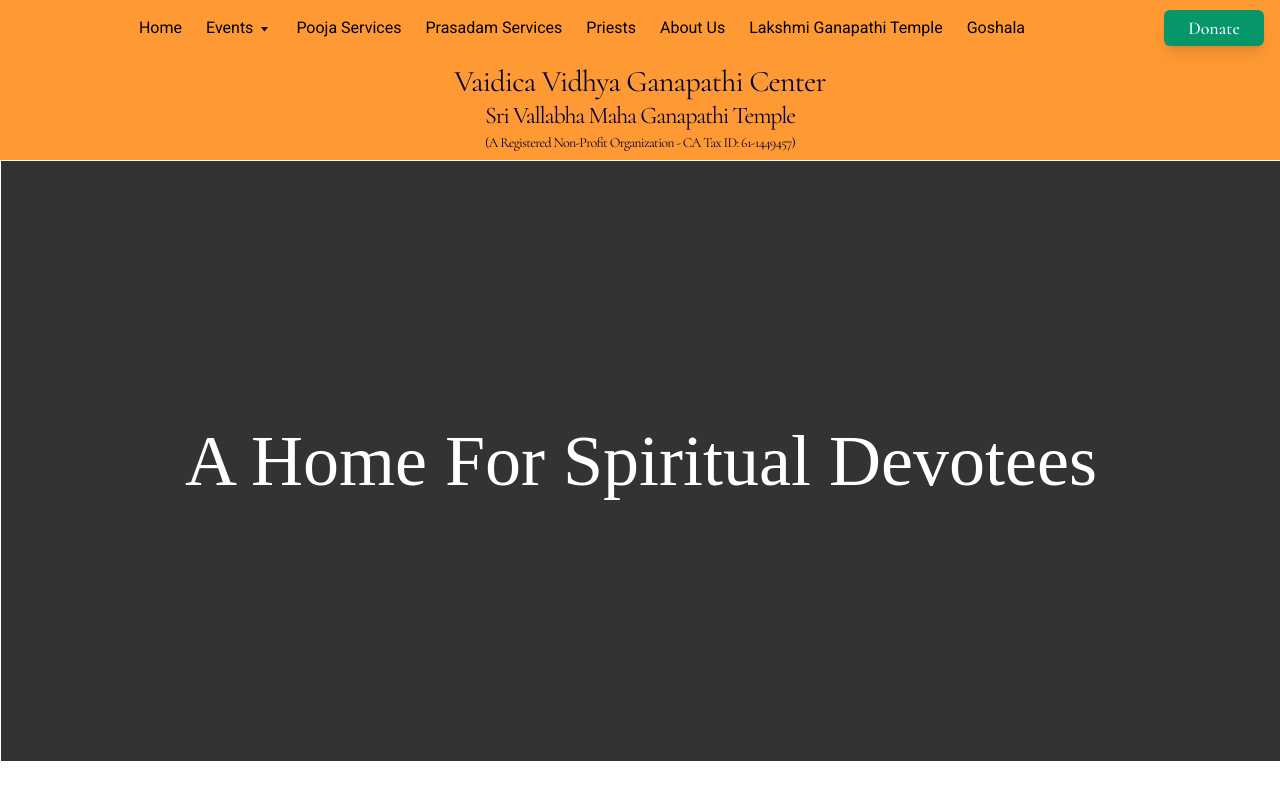
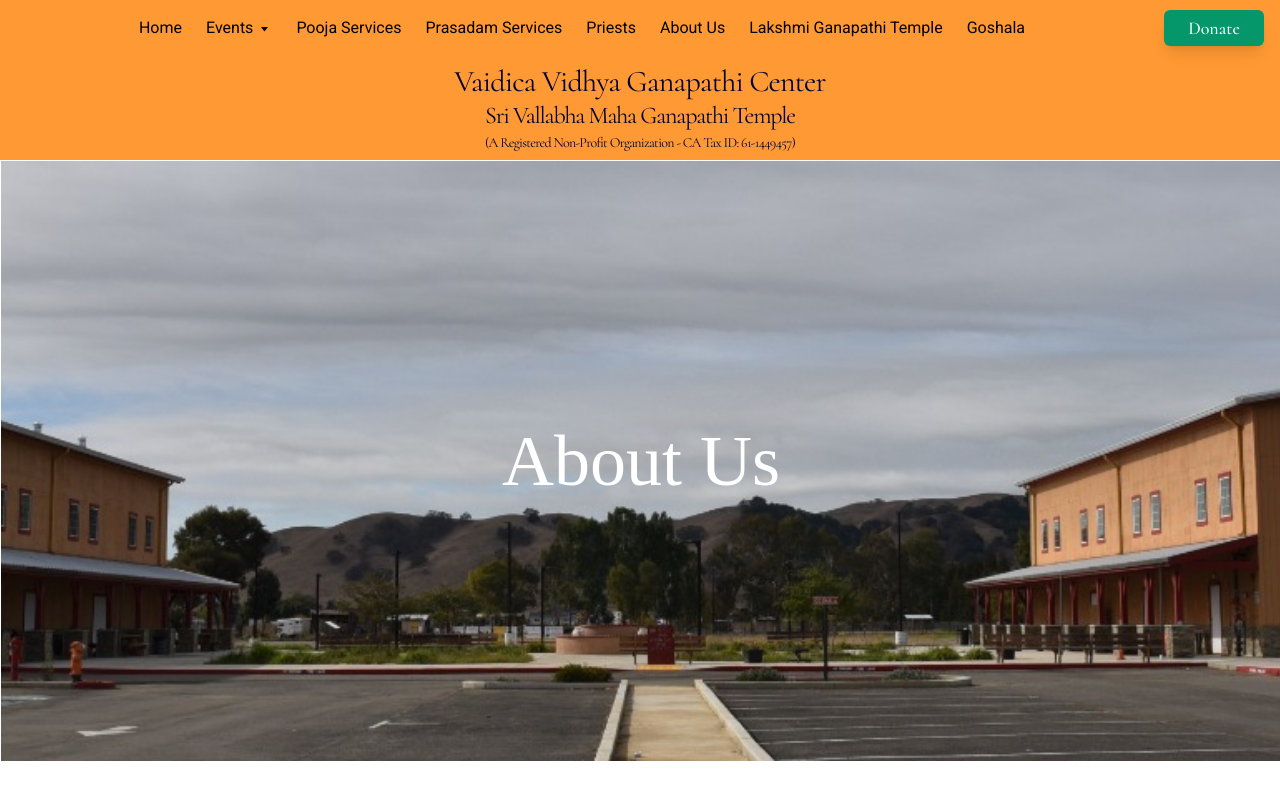
Before and after one commit to anaghaweb/vvgc, a Next.js app: page /about-us in a window 1280 px wide. Shown: the top 800 px of the page. Built offline with nearby package versions, Linux system fonts and the light colour scheme; a web font is replaced by a local one.

Commit message:
updating event cards

```diff
--- a/app/about-us/page.tsx
+++ b/app/about-us/page.tsx
@@ -2,7 +2,7 @@ import React from "react";
 import { cormorant } from "@lib/fonts/fonts";
 import AboutUsPage from "@modules/about-us/page";
 import { Metadata } from "next";
-import HeroCard from "@modules/home/components/Hero-section";
+
 
 export const metadata:Metadata = {
   title: "About Us",
@@ -14,7 +14,15 @@ export default function About() {
   return (
 
         <main>
-        <HeroCard page="aboutus"/>
+              <div
+        className={`flex justify-center relative items-center w-full h-[75svh]
+          text-3xl leading-9 text-white bg-hero-home bg-center bg-no-repeat bg-cover m-px
+                     font-playfair bg-[rgb(0,0,0,0.8)]`}
+      >
+        <h1 className="text-5xl md:text-7xl font-[playfair] text-wrap font-light text-center ">
+          About Us{" "}
+        </h1>
+      </div>
 
           <AboutUsPage />
         </main>
--- a/app/page.tsx
+++ b/app/page.tsx
@@ -22,7 +22,7 @@ export default async function Home() {
   const data:CalendarEvent[] = await AllEventsData();
 
       return <React.Fragment>
-        <HeroCard page="home"/>
+        <HeroCard page="home" text='A Home For Spiritual Devotees'/>
         <HomePageView data={data}/>
     </React.Fragment>
 
--- a/modules/home/components/Hero-section/index.tsx
+++ b/modules/home/components/Hero-section/index.tsx
@@ -1,15 +1,15 @@
 import React, { Fragment } from "react";
 
-const HeroCard = ({page}:{page:string}) => {
+const HeroCard = ({page, text}:{page:string, text:string}) => {
   return (
     <Fragment>
       <div
         className={`flex justify-center relative items-center w-full h-[75svh]
-          text-3xl leading-9 text-white bg-hero-[${page}] bg-center bg-no-repeat bg-cover m-px
+          text-3xl leading-9 text-white bg-hero-home bg-center bg-no-repeat bg-cover m-px
                      font-playfair bg-[rgb(0,0,0,0.8)]`}
       >
         <h1 className="text-5xl md:text-7xl font-[playfair] text-wrap font-light text-center ">
-          A Home For Spiritual Devotees{" "}
+          {text}{" "}
         </h1>
       </div>
     </Fragment>
```
